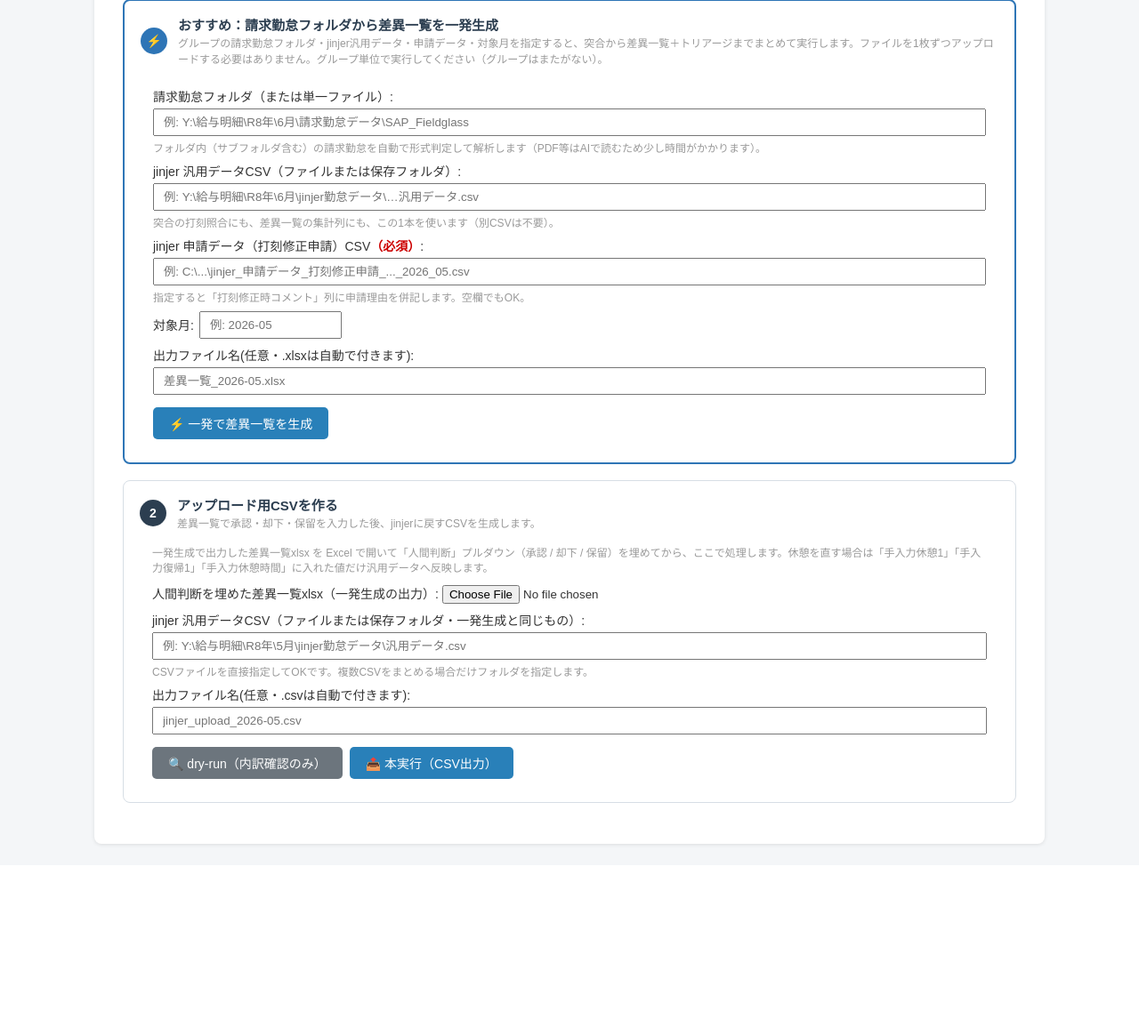
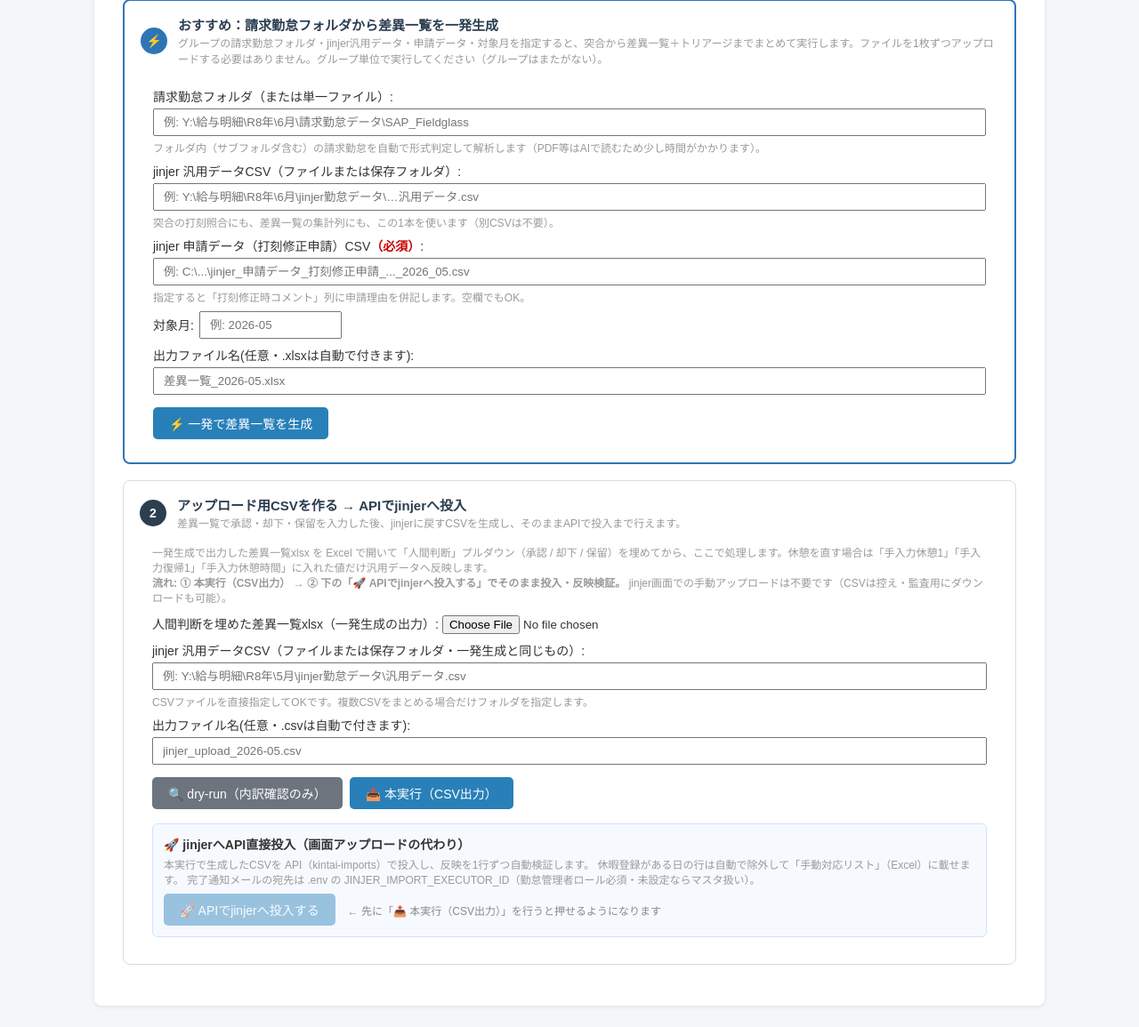
Before and after one commit to Nmhtkanri/kintaicheak, a Flask app: page / in a window 1280 px wide. Shown: the part 362-1517 px from the top of the page at 89% size. Before the commit the page ends 1315 px from the top, so only its background shows below. Run offline with Flask 3, Linux system fonts and the light colour scheme.

Commit message:
手順③UI: API投入ボタンを常時表示しフローを明記
API投入ボタンが本実行後にしか現れず、APIで投入できること自体が
画面から分からなかったため改善。ボタンを常時表示（CSV生成前は
グレーアウト＋案内文）にし、カード見出しと説明に
「本実行→APIでjinjerへ投入」の流れとCSVは控え用に残ることを明記。
.btn:disabled のグレーアウトスタイルを追加。

Co-Authored-By: Claude Fable 5 <noreply@anthropic.com>

```diff
--- a/static/style.css
+++ b/static/style.css
@@ -199,6 +199,10 @@ body {
     transition: background 0.2s, opacity 0.2s;
 }
 .btn:hover { opacity: 0.85; }
+.btn:disabled {
+    opacity: 0.45;
+    cursor: not-allowed;
+}
 .btn-primary {
     background: #2980b9;
     color: #fff;
--- a/templates/index.html
+++ b/templates/index.html
@@ -329,13 +329,15 @@
             <div>
                 <div class="step-number">2</div>
                 <div class="step-copy">
-                    <div class="section-title">アップロード用CSVを作る</div>
-                    <p class="hint">差異一覧で承認・却下・保留を入力した後、jinjerに戻すCSVを生成します。</p>
+                    <div class="section-title">アップロード用CSVを作る → APIでjinjerへ投入</div>
+                    <p class="hint">差異一覧で承認・却下・保留を入力した後、jinjerに戻すCSVを生成し、そのままAPIで投入まで行えます。</p>
                 </div>
             </div>
         </div>
         <p class="hint" style="padding:0 14px">
-            一発生成で出力した差異一覧xlsx を Excel で開いて「人間判断」プルダウン（承認 / 却下 / 保留）を埋めてから、ここで処理します。休憩を直す場合は「手入力休憩1」「手入力復帰1」「手入力休憩時間」に入れた値だけ汎用データへ反映します。
+            一発生成で出力した差異一覧xlsx を Excel で開いて「人間判断」プルダウン（承認 / 却下 / 保留）を埋めてから、ここで処理します。休憩を直す場合は「手入力休憩1」「手入力復帰1」「手入力休憩時間」に入れた値だけ汎用データへ反映します。<br>
+            <b>流れ: ① 本実行（CSV出力） → ② 下の「🚀 APIでjinjerへ投入する」でそのまま投入・反映検証。</b>
+            jinjer画面での手動アップロードは不要です（CSVは控え・監査用にダウンロードも可能）。
         </p>
         <div style="padding:8px 14px; display:flex; flex-direction:column; gap:8px">
             <label>
@@ -378,22 +380,23 @@
             <a id="qe-download-link" href="#" class="btn btn-download" style="display:none; margin-top:10px">
                 📥 アップロード用CSVをダウンロード
             </a>
-            <div id="qe-api-area" style="display:none; margin-top:14px; padding-top:12px; border-top:1px dashed #bbb">
-                <div style="font-weight:bold">🚀 jinjerへAPI直接投入（画面アップロードの代わり）</div>
-                <p class="hint" style="margin:4px 0 8px">
-                    API（kintai-imports）で投入し、反映を1行ずつ自動検証します。休暇登録がある日の行は
-                    自動で除外して「手動対応リスト」（Excel）に載せます。
-                    完了通知メールの宛先は .env の JINJER_IMPORT_EXECUTOR_ID（勤怠管理者ロール必須・未設定ならマスタ扱い）。
-                </p>
-                <button type="button" class="btn btn-primary" id="qe-api-btn">🚀 APIでjinjerへ投入する</button>
-                <span id="qe-api-status" style="margin-left:12px; color:#666"></span>
-                <pre id="qe-api-log" style="display:none; max-height:220px; overflow:auto; background:#f7f7f7; border:1px solid #ddd; padding:8px; font-size:12px; margin-top:8px; white-space:pre-wrap"></pre>
-                <div id="qe-api-result" style="display:none; margin-top:8px; font-size:13px"></div>
-            </div>
             <div id="qe-warnings-area" style="display:none; margin-top:10px">
                 <div style="font-weight:bold; margin-bottom:4px">⚠️ 警告 (<span id="qe-warn-count">0</span> 件)</div>
                 <ul id="qe-warnings-list" style="margin:0; padding-left:20px; font-size:12px; max-height:160px; overflow:auto"></ul>
             </div>
+        </div>
+        <div id="qe-api-area" style="margin:8px 14px 12px; padding:12px; border:1px solid #cfe2ff; border-radius:6px; background:#f6faff">
+            <div style="font-weight:bold">🚀 jinjerへAPI直接投入（画面アップロードの代わり）</div>
+            <p class="hint" style="margin:4px 0 8px">
+                本実行で生成したCSVを API（kintai-imports）で投入し、反映を1行ずつ自動検証します。
+                休暇登録がある日の行は自動で除外して「手動対応リスト」（Excel）に載せます。
+                完了通知メールの宛先は .env の JINJER_IMPORT_EXECUTOR_ID（勤怠管理者ロール必須・未設定ならマスタ扱い）。
+            </p>
+            <button type="button" class="btn btn-primary" id="qe-api-btn" disabled>🚀 APIでjinjerへ投入する</button>
+            <span id="qe-api-hint" style="margin-left:10px; color:#888; font-size:12px">← 先に「📤 本実行（CSV出力）」を行うと押せるようになります</span>
+            <span id="qe-api-status" style="margin-left:12px; color:#666"></span>
+            <pre id="qe-api-log" style="display:none; max-height:220px; overflow:auto; background:#f7f7f7; border:1px solid #ddd; padding:8px; font-size:12px; margin-top:8px; white-space:pre-wrap"></pre>
+            <div id="qe-api-result" style="display:none; margin-top:8px; font-size:13px"></div>
         </div>
         <div id="qe-error-area" class="alert alert-error" style="display:none; margin:8px 14px"></div>
     </div>
@@ -602,9 +605,10 @@
             } else {
                 dl.style.display = 'none';
             }
-            // 本実行で CSV ができたら API 直接投入ボタンを出す
+            // 本実行で CSV ができたら API 直接投入ボタンを有効化する
             qeApiCsvFilename = data.output_filename || null;
-            document.getElementById('qe-api-area').style.display = qeApiCsvFilename ? 'block' : 'none';
+            qeApiBtn.disabled = !qeApiCsvFilename;
+            document.getElementById('qe-api-hint').style.display = qeApiCsvFilename ? 'none' : 'inline';
             document.getElementById('qe-api-log').style.display = 'none';
             document.getElementById('qe-api-log').textContent = '';
             document.getElementById('qe-api-result').style.display = 'none';
```
